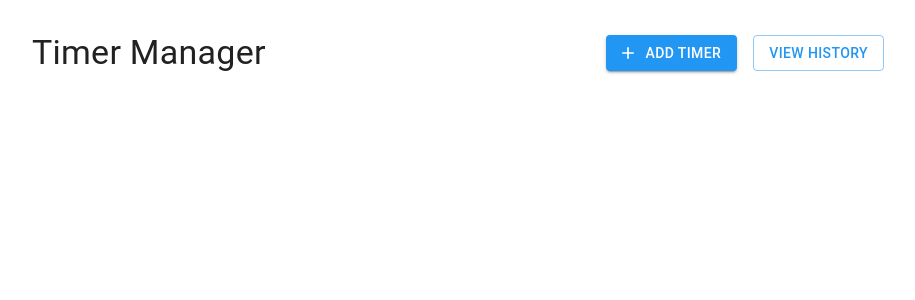
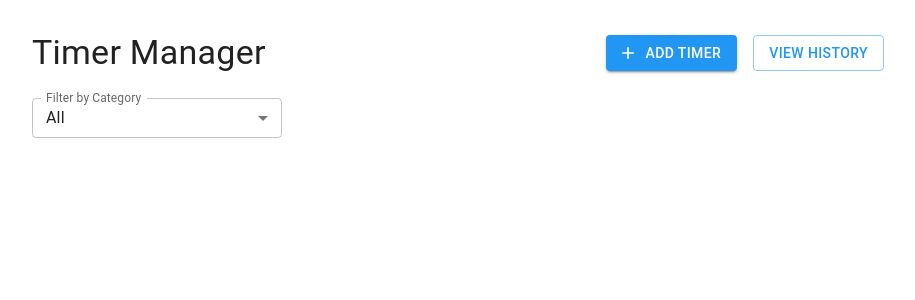
Before and after one commit to SnehitGunjikar/SwiftTimer-A-Timer-App, a React (Create React App) app: page / in a window 1280 px wide. Shown: the top 300 px of the page, without its empty margins (182-1097 px from the left). Built offline with nearby package versions, Linux system fonts and the light colour scheme.

Commit message:
changes: Implemented filtering dropdown

```diff
--- a/src/pages/Home.js
+++ b/src/pages/Home.js
@@ -56,6 +56,7 @@ const Home = () => {
   const [halfwayTimer, setHalfwayTimer] = useState(null);
   const prevCompletedCount = useRef(completedTimers.length);
   const prevTimersRef = useRef([]);
+  const [categoryFilter, setCategoryFilter] = useState('All');
 
   // Detect when a timer is completed
   useEffect(() => {
@@ -109,6 +110,7 @@ const Home = () => {
   };
 
   const categories = [...new Set(timers.map((timer) => timer.category))];
+  const filteredCategories = categoryFilter === 'All' ? categories : [categoryFilter];
 
   // Bulk action handlers
   const handleStartAll = (category) => {
@@ -143,7 +145,24 @@ const Home = () => {
           </Box>
         </Box>
 
-        {categories.map((category) => (
+        {/* Category Filter Dropdown */}
+        <Box sx={{ mb: 3, maxWidth: 250 }}>
+          <FormControl fullWidth size="small">
+            <InputLabel>Filter by Category</InputLabel>
+            <Select
+              value={categoryFilter}
+              label="Filter by Category"
+              onChange={e => setCategoryFilter(e.target.value)}
+            >
+              <MenuItem value="All">All</MenuItem>
+              {categories.map((cat) => (
+                <MenuItem key={cat} value={cat}>{cat}</MenuItem>
+              ))}
+            </Select>
+          </FormControl>
+        </Box>
+
+        {filteredCategories.map((category) => (
           <Accordion key={category}>
             <AccordionSummary expandIcon={<ExpandMoreIcon />}>
               <Box sx={{ display: 'flex', alignItems: 'center', width: '100%', justifyContent: 'space-between' }}>
```
